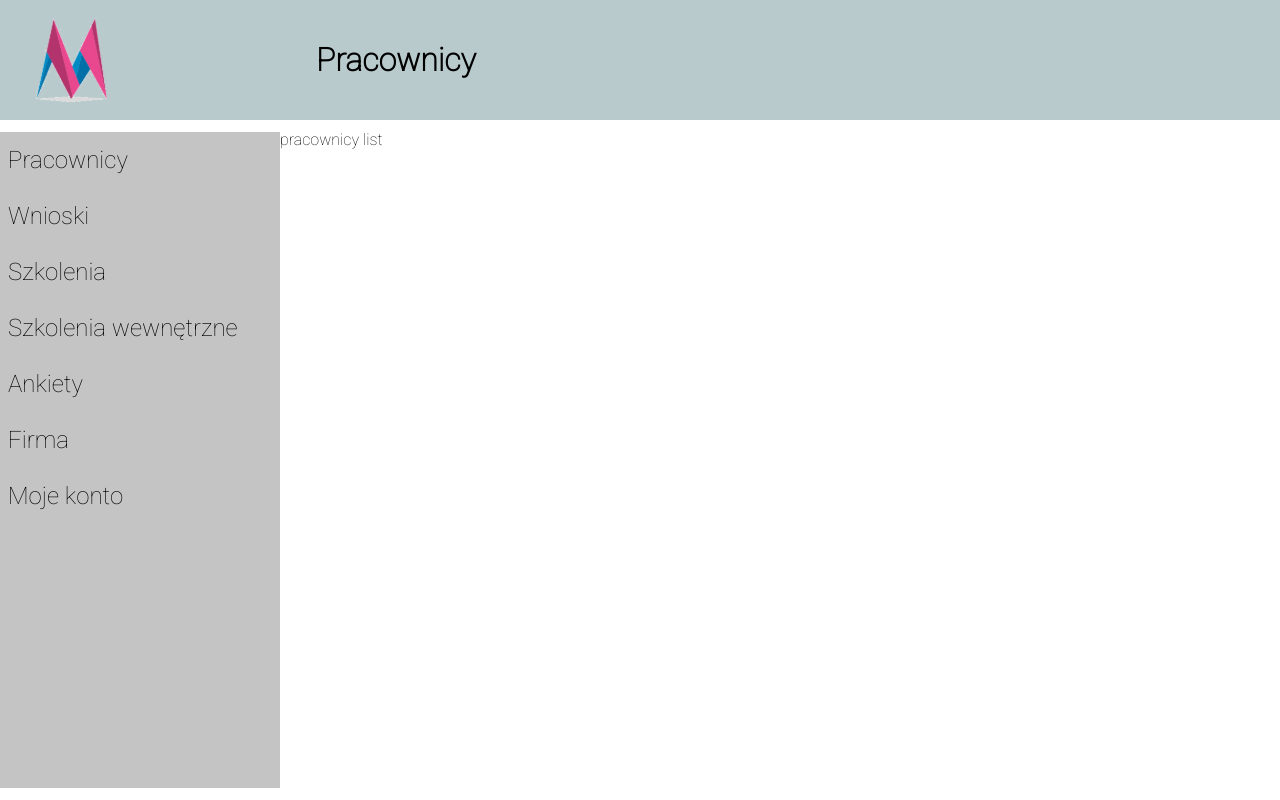
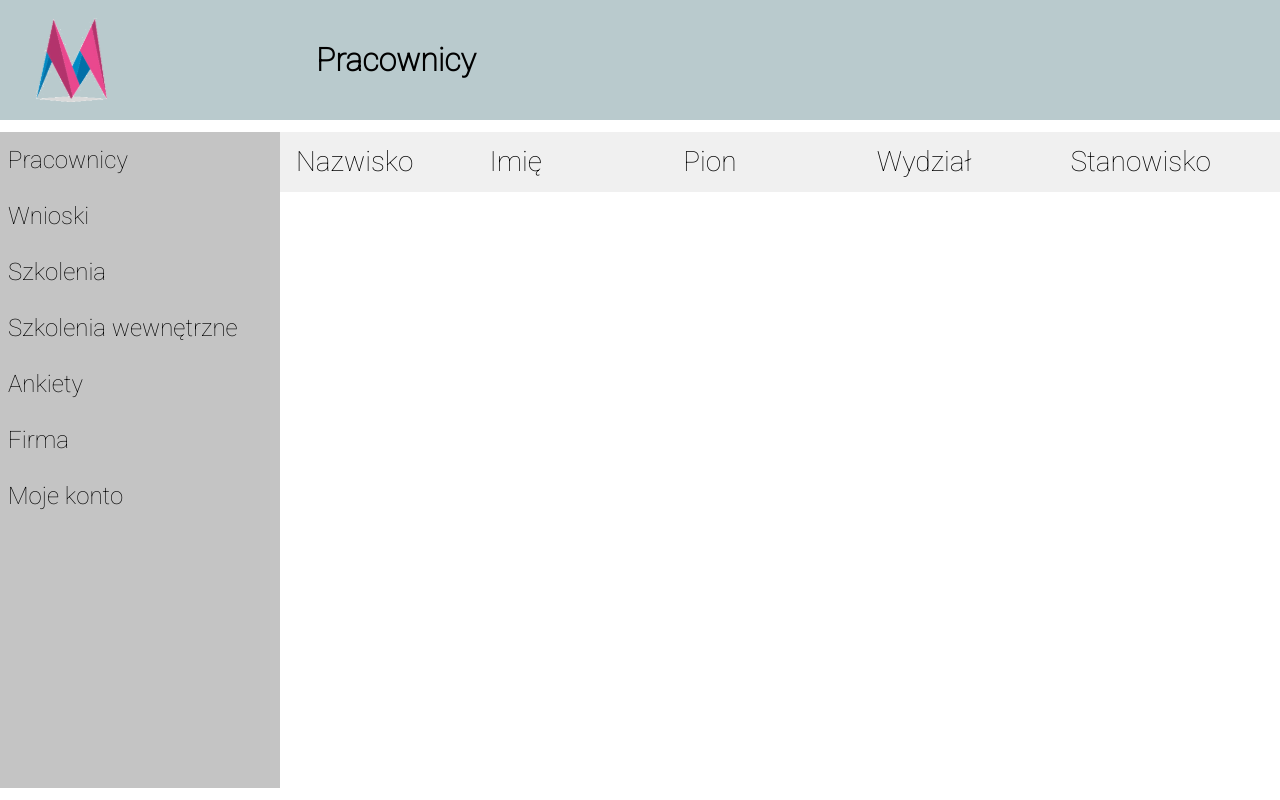
Before and after one commit to nkamaszewski/pjatk_inz_frontend, a React (Create React App) app: page /pracownicy in a window 1280 px wide. Built offline with nearby package versions, Linux system fonts and the light colour scheme.

Commit message:
pracownicy list work in progress

```diff
--- a/src/components/Navigation.tsx
+++ b/src/components/Navigation.tsx
@@ -17,11 +17,13 @@ const NavigationStyle = styled.div`
   background-color: #c4c4c4;
 
   .navLink-item {
+    display: block;
     font-size: 24px;
     padding: 16px 8px;
-    a {
-      text-decoration: none;
-      color: black;
+    text-decoration: none;
+    color: black;
+    &:hover {
+      background-color: rgba(118, 45, 45, 0.2);
     }
   }
 `;
@@ -30,9 +32,9 @@ const Navigation = () => {
   return (
     <NavigationStyle>
       {navigationsItems.map((item) => (
-        <div key={item.id} className="navLink-item">
-          <NavLink to={item.link}>{item.label}</NavLink>
-        </div>
+        <NavLink key={item.id} className="navLink-item" to={item.link}>
+          {item.label}
+        </NavLink>
       ))}
     </NavigationStyle>
   );
--- a/src/pages/Employees.tsx
+++ /dev/null
@@ -1,15 +0,0 @@
-import PageHeader from '../components/PageHeader';
-import PageLayout from '../components/PageLayout';
-
-const Employees = () => {
-  return (
-    <div>
-      <PageHeader title="Pracownicy" />
-      <PageLayout>
-        <div>pracownicy list</div>
-      </PageLayout>
-    </div>
-  );
-};
-
-export default Employees;
--- /dev/null
+++ b/src/pages/employees/Employees.tsx
@@ -0,0 +1,18 @@
+import PageHeader from '../../components/PageHeader';
+import PageLayout from '../../components/PageLayout';
+import EmployeesList from './EmployeesList';
+
+const Employees = () => {
+  return (
+    <div>
+      <PageHeader title="Pracownicy" />
+      <PageLayout>
+        <div>
+          <EmployeesList data={[]} />
+        </div>
+      </PageLayout>
+    </div>
+  );
+};
+
+export default Employees;
--- /dev/null
+++ b/src/pages/employees/EmployeesList.tsx
@@ -0,0 +1,18 @@
+import styled from 'styled-components';
+import EmployeesListHeader from './EmployeesListHeader';
+
+const EmployeesListStyle = styled.div``;
+
+interface Props {
+  data: any[];
+}
+
+const EmployeesList = ({ data }: Props) => {
+  return (
+    <EmployeesListStyle>
+      <EmployeesListHeader />
+    </EmployeesListStyle>
+  );
+};
+
+export default EmployeesList;
--- /dev/null
+++ b/src/pages/employees/EmployeesListHeader.tsx
@@ -0,0 +1,23 @@
+import styled from 'styled-components';
+
+const EmployeesListHeaderStyle = styled.div`
+  display: grid;
+  grid-template-columns: repeat(5, 20%);
+  background-color: rgba(196, 196, 196, 0.25);
+  font-size: 28px;
+  padding: 16px;
+`;
+
+const EmployeesListHeader = () => {
+  return (
+    <EmployeesListHeaderStyle>
+      <p>Nazwisko</p>
+      <p>Imię</p>
+      <p>Pion</p>
+      <p>Wydział</p>
+      <p>Stanowisko</p>
+    </EmployeesListHeaderStyle>
+  );
+};
+
+export default EmployeesListHeader;
--- a/src/routes/routes.ts
+++ b/src/routes/routes.ts
@@ -1,4 +1,4 @@
-import Employees from '../pages/Employees';
+import Employees from '../pages/employees/Employees';
 
 export interface RouteType {
   Component: Function;
```
